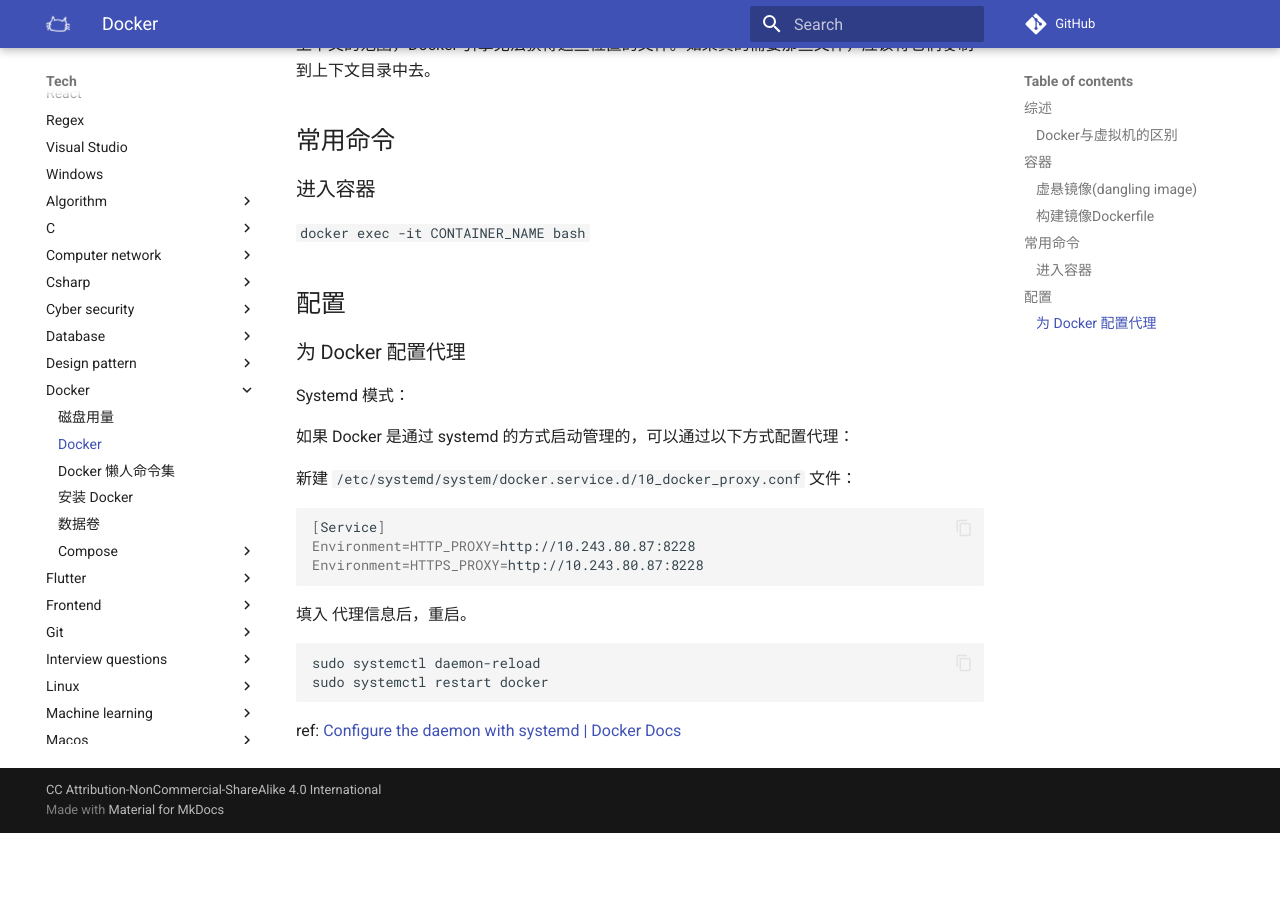
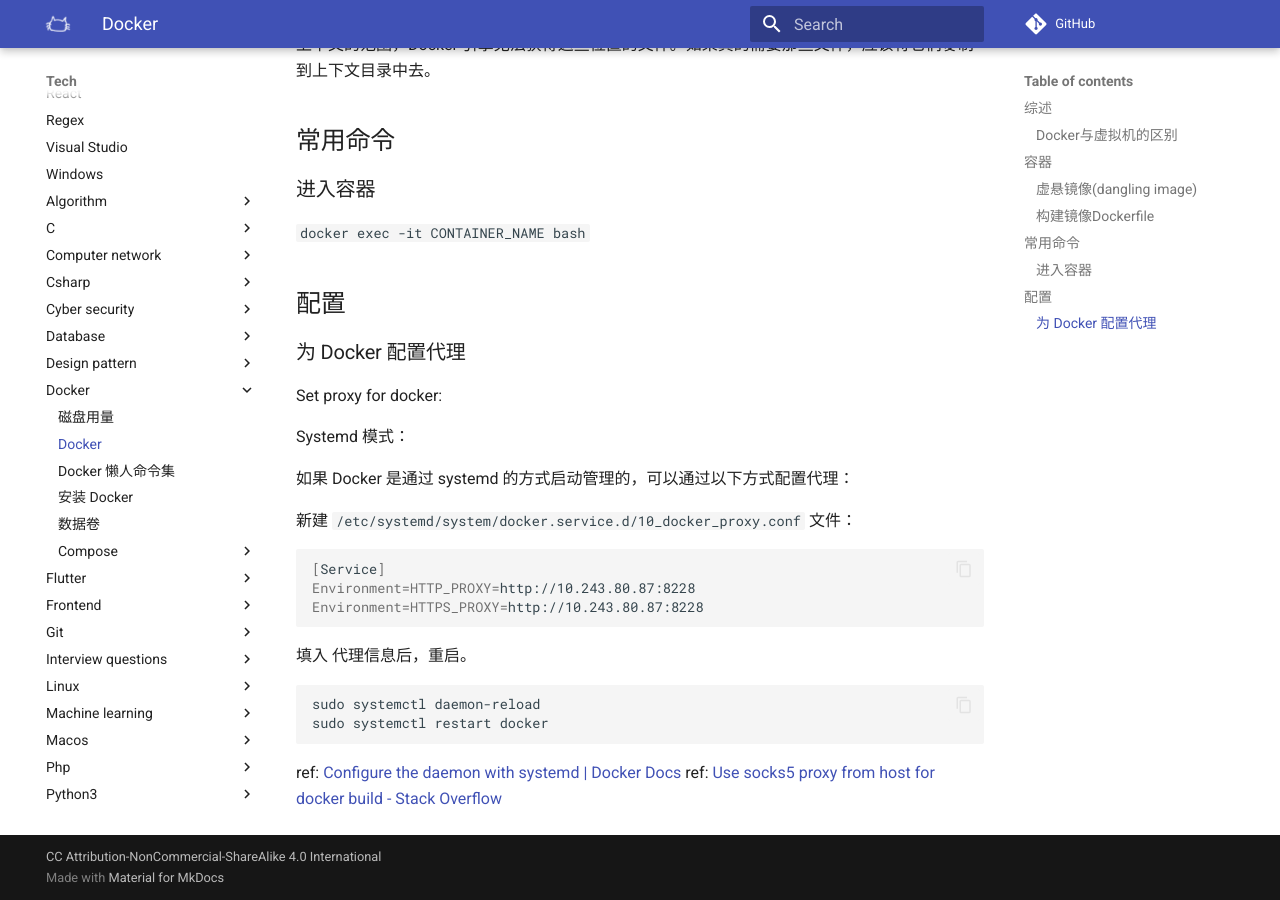
Before and after one commit to luoxufeiyan/wiki.luoxufeiyan.com, an MkDocs documentation site: the page built from docs/tech/docker/docker.md, in a window 1280 px wide and 900 px high, scrolled down 1342 px. Built offline with MkDocs 1.6.1 and Material for MkDocs 9.7.7, drawn with Linux system fonts in a browser that asks for light colours; comment, search, counter and statistics services are not loaded; before the commit the page ends 2175 px from its top, so only the background shows below that.

Commit message:
feat: update docker

````diff
--- a/docs/tech/docker/docker.md
+++ b/docs/tech/docker/docker.md
@@ -45,6 +45,8 @@
 
 ### 为 Docker 配置代理
 
+Set proxy for docker:
+
 Systemd 模式：
 
 如果 Docker 是通过 systemd 的方式启动管理的，可以通过以下方式配置代理：
@@ -67,3 +69,4 @@
 ```
 
 ref: [Configure the daemon with systemd | Docker Docs](https://docs.docker.com/config/daemon/systemd/)
+ref: [Use socks5 proxy from host for docker build - Stack Overflow](https://stackoverflow.com/a/76643435)
````
